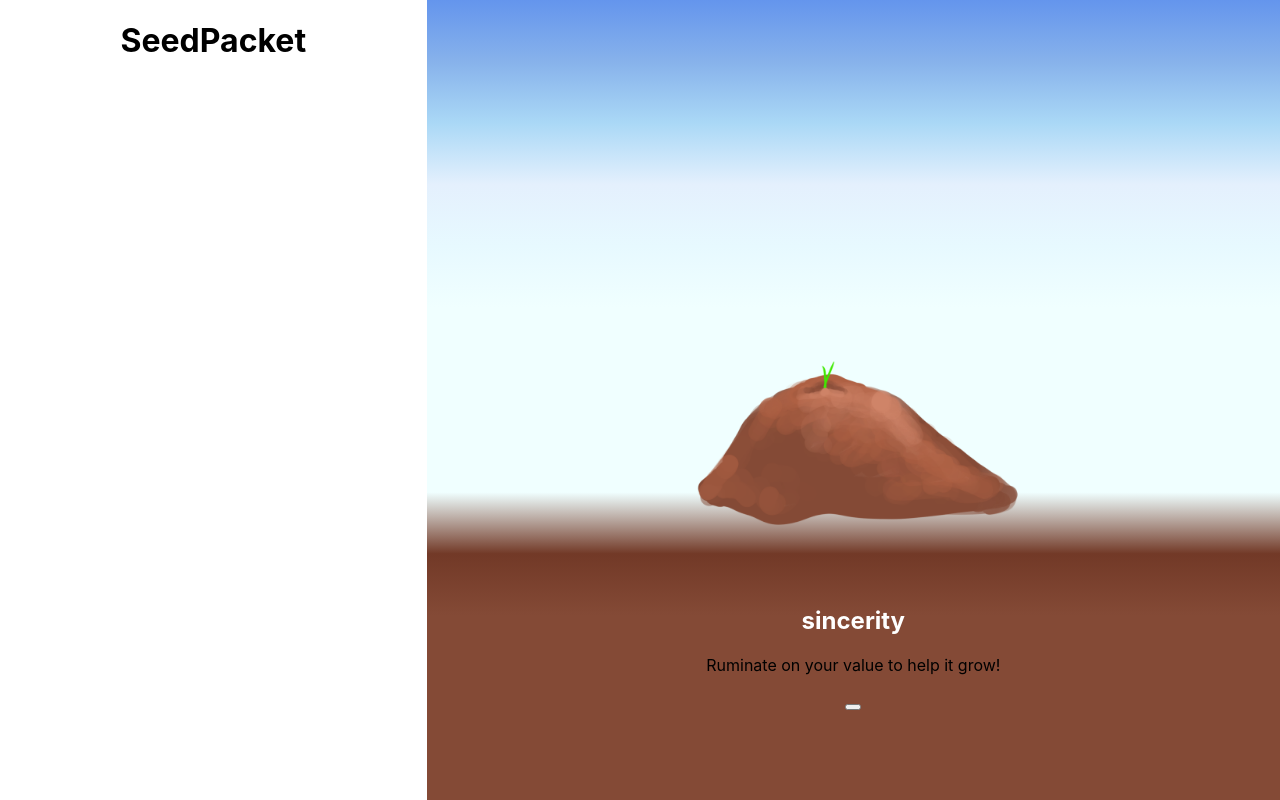
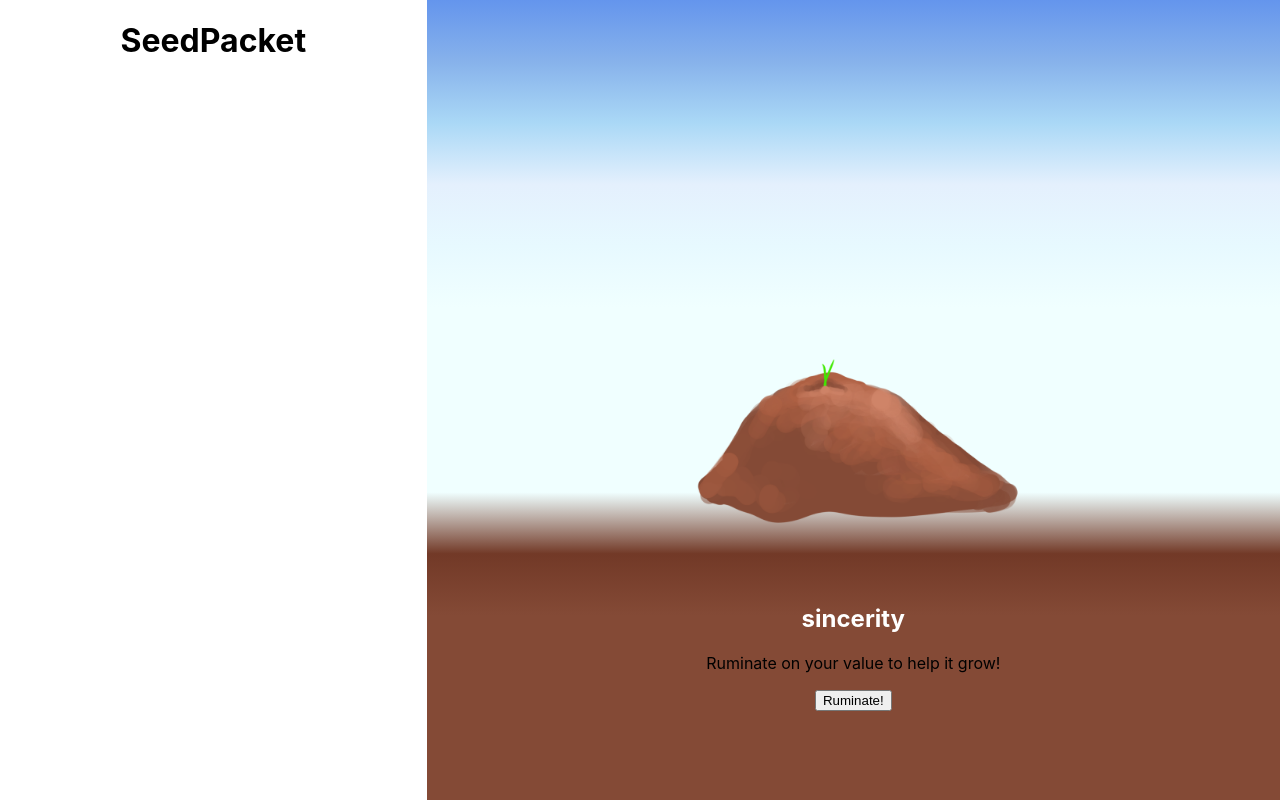
Before and after one commit to niksseif/Grow-Your-Value, a React (Create React App) app: page / in a window 1280 px wide. Built offline with nearby package versions, Linux system fonts and the light colour scheme.

Commit message:
Update ruminate button

```diff
--- a/src/App/App.js
+++ b/src/App/App.js
@@ -26,6 +26,8 @@ export default class App extends Component {
         const {id, name, timesWatered} = plant
         const newCount = plant.timesWatered += 1;
         return {id, name, timesWatered: newCount}
+      } else {
+        return plant
       }
     })
     console.log(updatedPlants)
--- a/src/Garden/Garden.js
+++ b/src/Garden/Garden.js
@@ -28,7 +28,7 @@ const Garden = ({waterPlant, valueSeeds}) => {
           {/* <img src={bud} alt='drawing of a flower bud'/> */}
           <h2>{name}</h2>
           <p>Ruminate on your value to help it grow!</p>
-          <button onClick={() => waterPlant(id)}></button>
+          <button onClick={() => waterPlant(id)}>Ruminate!</button>
         </div>
       </section>
       </section>
```
